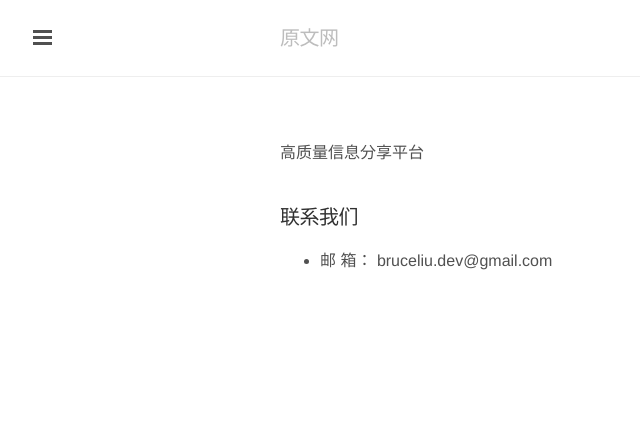
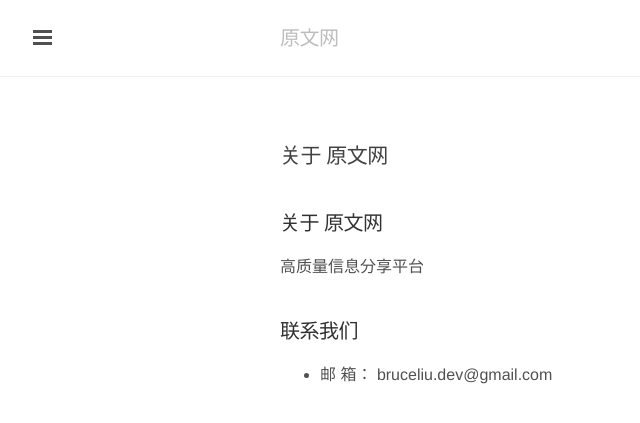
Before and after one commit to BruceLiu77/BruceLiu77.github.io, a Jekyll site: the page built from about.md, in a window 1280 px wide. Shown: the top 423 px of the page, without its empty margins (0-640 px from the left). Built offline with Jekyll 4.4.1, drawn with Linux system fonts in a browser that asks for light colours; nearby versions of some CDN libraries; comment, search, counter and statistics services are not loaded; our own code applies the rules of GitHub Pages for plain Markdown files.

Commit message:
Update about.md

```diff
--- a/about.md
+++ b/about.md
@@ -3,6 +3,8 @@ layout: page
 permalink: /about/
 ---
 
+
+### 关于 原文网
 
 高质量信息分享平台
 
```
